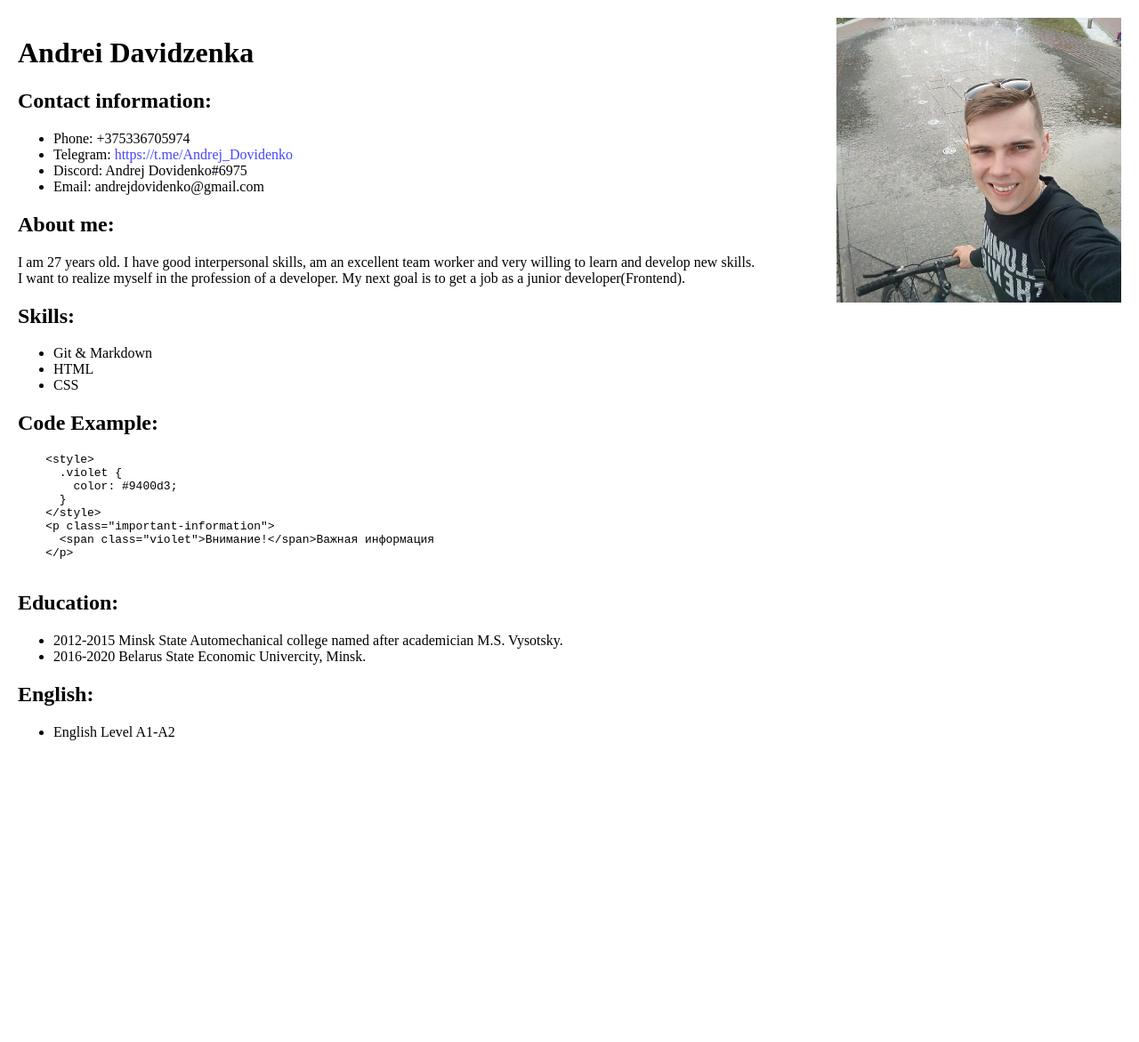
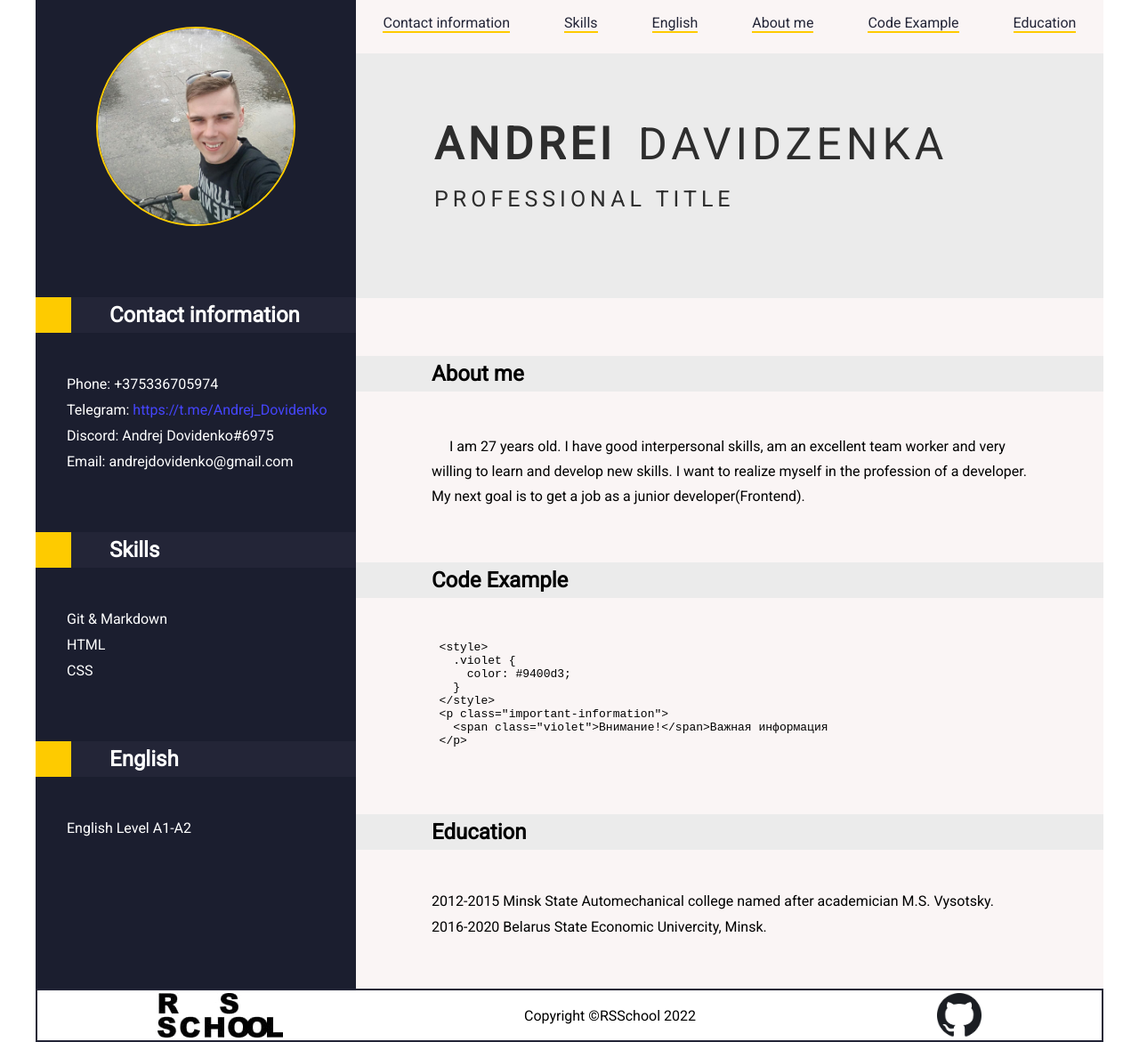
Before and after one commit to AndrejDovidenko/rsschool-cv, a plain HTML site: page index.html in a window 1280 px wide. Shown: the whole page at 89% size. Before the commit the page ends 832 px from the top, so only its background shows below. Drawn offline with Linux system fonts and the light colour scheme.

Commit message:
edit: finish CV

```diff
--- a/CSS/style.css
+++ b/CSS/style.css
@@ -1,9 +1,130 @@
+* {
+  padding: 0;
+  margin: 0;
+}
+
+main {
+  margin-top: -60px;
+}
+
+nav {
+  width: 70%;
+  position: absolute;
+  left: 30%;
+  height: 100%;
+}
+
+.nav-list {
+display: flex;
+justify-content: space-around;
+padding-left: 0;
+align-items: center;
+height: 100%;
+}
+
+.nav-list a {
+  color: #232537;
+  margin-bottom: 5px;
+  border-bottom: 2px solid #fecb00;
+}
+
+header > .container {
+  height: 60px;
+  position: relative;
+}
+
+.container {
+  max-width: 1200px;
+  display: flex;
+  margin: auto;
+}
+
+.title-cv {
+  margin-bottom: 65px;
+  height: 275px;
+  width: 100%;
+  background-color: #ebebeb;
+  padding: 73px 100px 97px 88px;
+  box-sizing: border-box;
+}
+
+.title-cv > p {
+  font-size: 25px;
+  color: #2d2d2d;
+  font-weight: 500;
+  text-transform: uppercase;
+  letter-spacing: 5px;
+}
+
+.title-cv > .name {
+  font-size: 50px;
+  color: #2d2d2d;
+  font-weight: 700;
+  margin-bottom: 18px;
+}
+
+.title-cv span {
+  font-size: 50px;
+  color: #2d2d2d;
+  font-weight: 500;
+  margin-left: 25px;
+}
+
 img {
-    position: absolute;
-    top: 20px;
-    right: 20px;
-    height: 320px;
-    width: 320px;
+  border-radius: 50%;
+  height: 220px;
+  width: 220px;
+  margin-bottom: 80px;
+  border: 2px solid #fecb00;
+}
+
+h2 {
+  display: flex;
+  height: 40px;
+  align-items: center;
+  background-color: #232537;
+  margin-bottom: 48px;
+}
+
+h2.right {
+  background-color: #ebebeb;
+  padding-left: 85px;
+}
+
+.indent {
+  width: 40px;
+  height: 100%;
+  background-color: #fecb00;
+  margin: 0 43px 0 0px;
+}
+
+.subsection-2 {
+  align-self: flex-start;
+  width: 100%;
+  margin-bottom: 60px;
+}
+
+ul {
+  padding-left: 85px;
+  list-style: none;
+}
+
+ul > li {
+  margin-bottom: 10px;
+}
+
+.contact-list {
+  padding-left: 35px;
+}
+
+.contact-list > li {
+  margin-bottom: 10px;
+}
+
+.about-me-text {
+  text-indent: 20px;
+  padding: 0 85px;
+  line-height: 28px;
 }
 
 a {
@@ -12,11 +133,55 @@ img {
 }
 
 body {
-    padding: 20px 0 0 20px;
+  font-family: "Roboto", sans-serif;
+}
+
+.left-side {
+  display: flex;
+  align-items: center;
+  flex-direction: column;
+  background-color: #1b1e2f;
+  color: #fff;
+  min-height: 100%;
+  width: 30%;
+  padding: 30px 0;
   box-sizing: border-box;
-    margin: 0;
+}
+
+.right-side {
+  background-color: rgb(250, 245, 245);
+  min-height: 100%;
+  width: 70%;
+  padding: 60px 0;
+  box-sizing: border-box;
+}
+
+footer > .container {
+  position: relative;
+}
+
+.footer-wrapper {
+  position: absolute;
+  bottom: 0;
   width: 100%;
-    height: 100vh;
-    background: url("../img/background.jpg") no-repeat;
-    background-size: cover;
+  height: 60px;
+  background-color: #FFF;
+  display: flex;
+  justify-content: space-around;
+  align-items: center;
+  border: 2px solid #232537;
+  box-sizing: border-box;
 }
+
+.footer-wrapper > a:first-child {
+background: url('../img/photo_2022-06-15_02-19-42.jpg');
+width: 141px;
+height: 50px;
+}
+
+.footer-wrapper > a:last-child {
+  background: url('../img/photo_2022-06-15_02-18-54.jpg');
+  width: 50px;
+  height: 50px;
+  background-size: contain;
+  }
--- a/index.html
+++ b/index.html
@@ -1,20 +1,43 @@
 <!DOCTYPE html>
 <html lang="en">
   <head>
-    <meta charset="UTF-8">
-    <meta http-equiv="X-UA-Compatible" content="IE=edge">
-    <meta name="viewport" content="width=device-width, initial-scale=1.0">
+    <meta charset="UTF-8" />
+    <meta http-equiv="X-UA-Compatible" content="IE=edge" />
+    <meta name="viewport" content="width=device-width, initial-scale=1.0" />
     <title>CV Andrei Davidzenka</title>
-    <link rel="stylesheet" href="./CSS/style.css">
+    <link rel="stylesheet" href="./CSS/style.css" />
+    <link rel="preconnect" href="https://fonts.googleapis.com" />
+    <link rel="preconnect" href="https://fonts.gstatic.com" crossorigin />
+    <link
+      href="https://fonts.googleapis.com/css2?family=Roboto&display=swap"
+      rel="stylesheet"
+    />
   </head>
   <body>
-    <h1><strong>Andrei Davidzenka</strong></h1>
-    <img
-      src="./img/avatar.jpg"
-      alt="Невозможно загрузить фото"
-    >
-    <h2><strong>Contact information:</strong></h2>
-    <ul>
+    <header>
+      <div class="container">
+        <nav>
+          <ul class="nav-list">
+            <li><a href="#contact">Contact information</a></li>
+            <li><a href="#skills">Skills</a></li>
+            <li><a href="#english">English</a></li>
+            <li><a href="#about-me">About me</a></li>
+            <li><a href="#code">Code Example</a></li>
+            <li><a href="#education">Education</a></li>
+          </ul>
+        </nav>
+      </div>
+    </header>
+    <main>
+      <div class="container">
+        <section class="left-side">
+          <img src="./img/avatar.jpg" alt="Невозможно загрузить фото" />
+          <section class="subsection-2">
+            <h2 id="contact">
+              <div class="indent"></div>
+              Contact information
+            </h2>
+            <ul class="contact-list">
               <li>Phone: +375336705974</li>
               <li>
                 Telegram:<a href="https://t.me/Andrej_Dovidenko">
@@ -24,21 +47,44 @@
               <li>Discord: Andrej Dovidenko#6975</li>
               <li>Email: andrejdovidenko@gmail.com</li>
             </ul>
-    <h2><strong>About me:</strong></h2>
-    <p>
-      I am 27 years old. I have good interpersonal skills, am an excellent team
-      worker and very willing to learn and develop new skills.
-      <br>
-      I want to realize myself in the profession of a developer. My next goal is
-      to get a job as a junior developer(Frontend).
-    </p>
-    <h2><strong>Skills:</strong></h2>
-    <ul>
+          </section>
+          <section class="subsection-2">
+            <h2 id="skills">
+              <div class="indent"></div>
+              Skills
+            </h2>
+            <ul class="contact-list">
               <li>Git &amp; Markdown</li>
               <li>HTML</li>
               <li>CSS</li>
             </ul>
-    <h2><strong>Code Example:</strong></h2>
+          </section>
+          <section class="subsection-2">
+            <h2 id="english">
+              <div class="indent"></div>
+              English
+            </h2>
+            <ul class="contact-list">
+              <li>English Level A1-A2</li>
+            </ul>
+          </section>
+        </section>
+        <section class="right-side">
+          <section class="subsection-2 right">
+            <h1 class="title-cv">
+              <p class="name">Andrei<span>Davidzenka</span></p>
+              <p>Professional title</p>
+            </h1>
+            <h2 class="right" id="about-me">About me</h2>
+            <p class="about-me-text">
+              I am 27 years old. I have good interpersonal skills, am an
+              excellent team worker and very willing to learn and develop new
+              skills. I want to realize myself in the profession of a developer.
+              My next goal is to get a job as a junior developer(Frontend).
+            </p>
+          </section>
+          <section class="subsection-2 right">
+            <h2 class="right" id="code">Code Example</h2>
             <pre>
             &lt;style&gt;
               .violet {
@@ -48,18 +94,30 @@
             &lt;p class="important-information"&gt;
               &lt;span class="violet"&gt;Внимание!&lt;/span&gt;Важная информация
             &lt;/p&gt;
-    </pre>
-    <h2><strong>Education:</strong></h2>
+        </pre
+            >
+          </section>
+          <section class="subsection-2 right">
+            <h2 class="right" id="education">Education</h2>
             <ul>
               <li>
-        2012-2015 Minsk State Automechanical college named after academician
-        M.S. Vysotsky.
+                2012-2015 Minsk State Automechanical college named after
+                academician M.S. Vysotsky.
               </li>
               <li>2016-2020 Belarus State Economic Univercity, Minsk.</li>
             </ul>
-    <h2>English:</h2>
-    <ul>
-      <li>English Level A1-A2</li>
-    </ul>
+          </section>
+        </section>
+      </div>
+    </main>
+    <footer>
+      <div class="container">
+        <div class="footer-wrapper">
+          <a href="https://rs.school/js"></a>
+          <p>Copyright ©RSSchool 2022</p>
+          <a href="https://github.com/AndrejDovidenko"></a>
+        </div>
+      </div>
+    </footer>
   </body>
 </html>
```
Also changed, not shown: img/photo_2022-06-15_02-18-54.jpg (added), img/photo_2022-06-15_02-19-42.jpg (added). Lines whose indentation alone changed are shown as unchanged.
